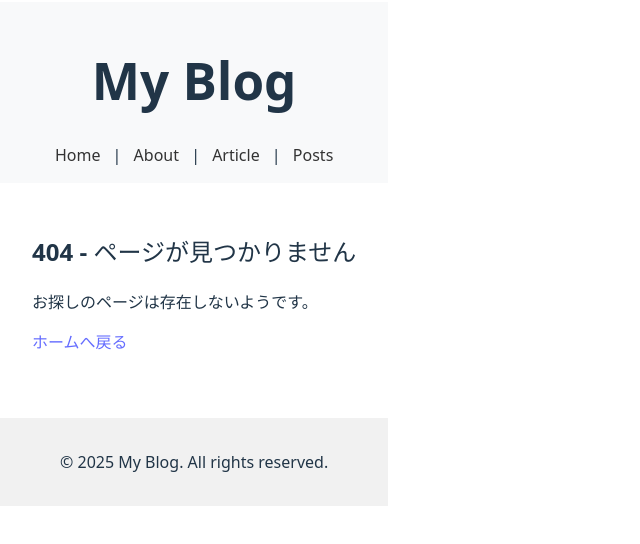
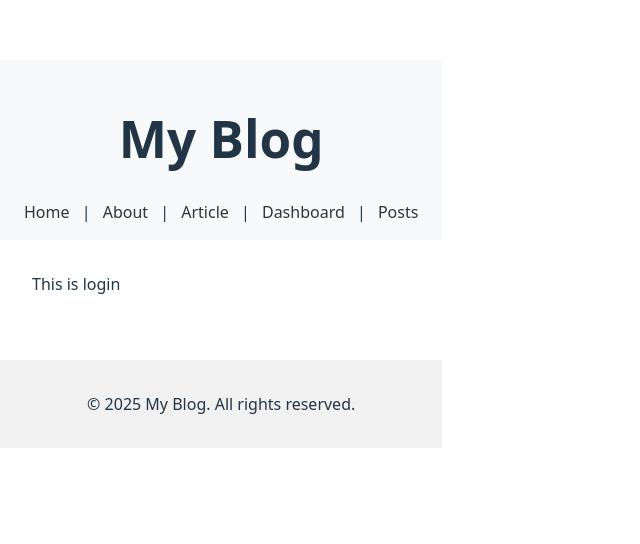
Before and after one commit to hiromichinomata/react-router-handson, a React (Vite) app: page /login in a window 1280 px wide. Before the commit this address had no page. Shown: the part 146-690 px from the top of the page, without its empty margins (0-640 px from the left). Built offline with nearby package versions, Linux system fonts and the light colour scheme.

Commit message:
add: protected route

```diff
--- a/src/App.tsx
+++ b/src/App.tsx
@@ -2,11 +2,14 @@ import React from 'react';
 import { BrowserRouter, Routes, Route, Link } from 'react-router';
 import Layout from './layout';
 import NotFound from './pages/not_found';
-import Home from './pages/home';
+import ProtectedRoute from './components/protected_route';
 import About from './pages/about';
 import Articles from './pages/article';
 import ArticleDetail from './pages/article_detail';
 import Comments from './pages/comments';
+import Dashboard from './pages/dashboard';
+import Home from './pages/home';
+import Login from './pages/login';
 import PostDetail from './pages/post_detail';
 
 function App() {
@@ -21,6 +24,15 @@ function App() {
           <Route path="articles/:id" element={<ArticleDetail />}>
             <Route path="comments" element={<Comments />} />
           </Route>
+          <Route
+            path="/dashboard"
+            element={
+              <ProtectedRoute>
+                <Dashboard />
+              </ProtectedRoute>
+            }
+          />
+          <Route path="login" element={<Login />} />
           {/* 存在しないルートのキャッチオール */}
           <Route path="*" element={<NotFound />} />
         </Route>
--- /dev/null
+++ b/src/components/protected_route.tsx
@@ -0,0 +1,19 @@
+import React from 'react';
+import { Navigate } from 'react-router';
+
+interface ProtectedRouteProps {
+  children: JSX.Element;
+}
+
+const ProtectedRoute: React.FC<ProtectedRouteProps> = ({ children }) => {
+  const isAuthenticated = false; // ここは実際の認証状態に置き換え
+
+  if (!isAuthenticated) {
+    // 認証されていなければログインページへリダイレクト
+    return <Navigate to="/login" replace />;
+  }
+
+  return children;
+};
+
+export default ProtectedRoute;
--- a/src/layout.tsx
+++ b/src/layout.tsx
@@ -20,6 +20,10 @@ const Layout: React.FC = () => {
             Article
           </NavLink>
           {" | "}
+          <NavLink to="/dashboard" className={({ isActive }) => isActive ? 'active' : ''}>
+            Dashboard
+          </NavLink>
+          {" | "}
           <NavLink to="/post_detail/1" className={({ isActive }) => isActive ? 'active' : ''}>
             Posts
           </NavLink>
--- /dev/null
+++ b/src/pages/dashboard.tsx
@@ -0,0 +1,9 @@
+import React from 'react';
+
+function Dashboard() {
+  return (
+    <div>This is dashboard</div>
+  );
+}
+
+export default Dashboard;
--- /dev/null
+++ b/src/pages/login.tsx
@@ -0,0 +1,9 @@
+import React from 'react';
+
+function Login() {
+  return (
+    <div>This is login</div>
+  );
+}
+
+export default Login;
```
